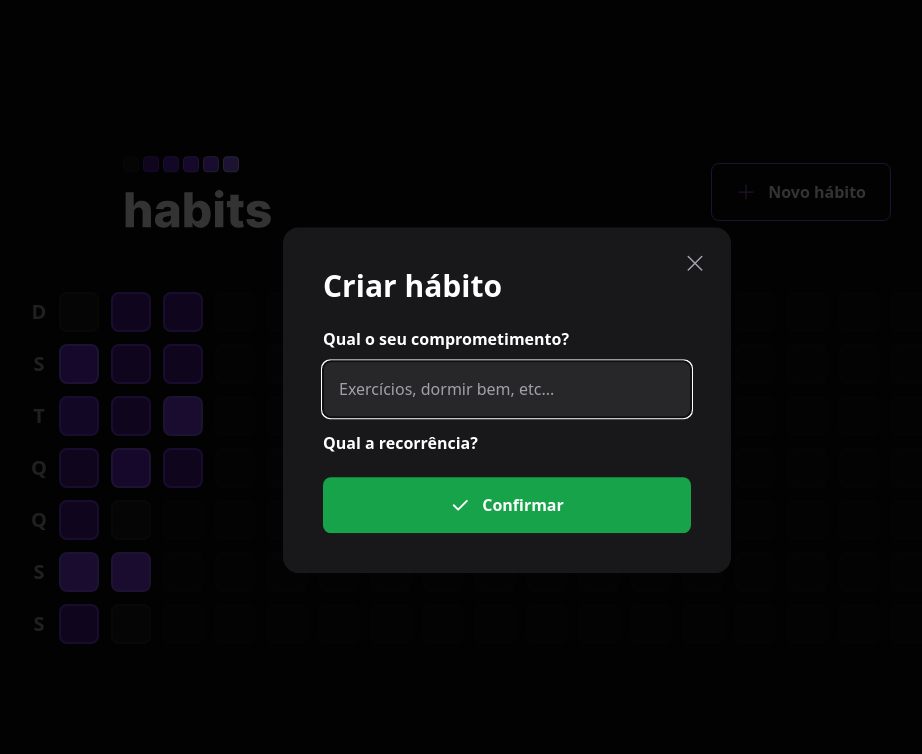
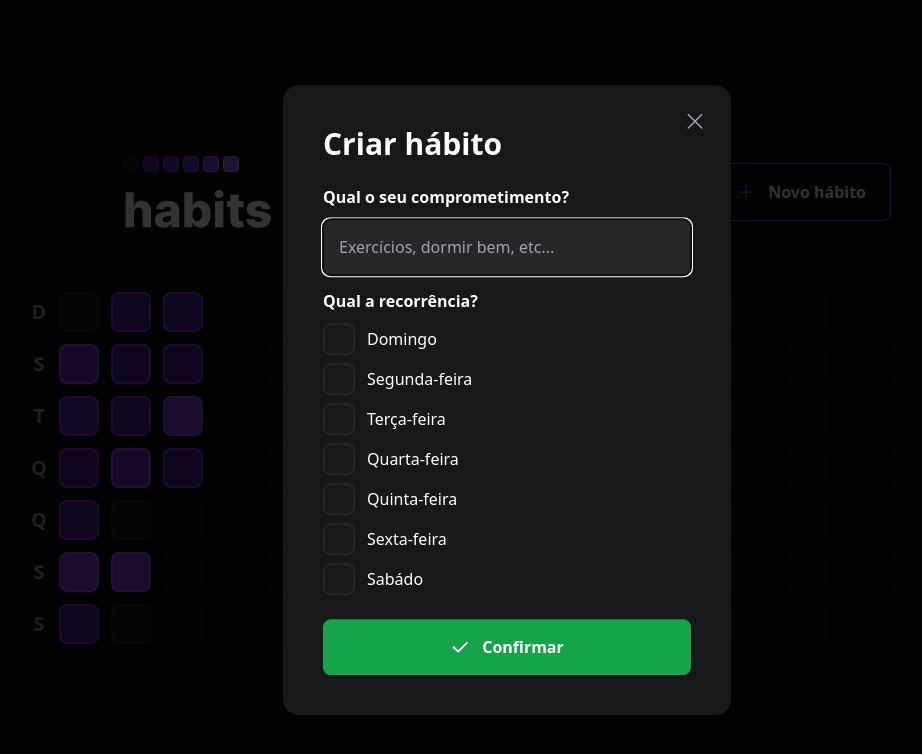
Before and after one commit to guilhermematos13/habits-project, a React (Vite) app in the folder web/: page / in a window 1280 px wide. Both pictures are taken after a click on the button "Novo hábito". Shown: the top 754 px of the page, without its empty margins (133-1055 px from the left). Built offline with nearby package versions, Linux system fonts and the light colour scheme.

Commit message:
feat: finish new habit form modal

```diff
--- a/web/src/components/NewHabitForm.tsx
+++ b/web/src/components/NewHabitForm.tsx
@@ -1,4 +1,15 @@
 import { Check } from "phosphor-react";
+import * as Checkbox from "@radix-ui/react-checkbox";
+
+const availableWeekDays = [
+  "Domingo",
+  "Segunda-feira",
+  "Terça-feira",
+  "Quarta-feira",
+  "Quinta-feira",
+  "Sexta-feira",
+  "Sabádo",
+];
 
 export function NewHabitForm() {
   return (
@@ -19,6 +30,25 @@
         Qual a recorrência?
       </label>
 
+      <div className="flex flex-col gap-2 mt-3">
+        {availableWeekDays.map((weekDay) => {
+          return (
+            <Checkbox.Root
+              key={weekDay}
+              className="flex items-center gap-3 group"
+            >
+              <div className="h-8 w-8 rounded-lg flex items-center justify-center bg-zinc-900 border-2 border-zinc-800 group-data-[state=checked]:bg-green-500 group-data-[state=checked]:border-green-500">
+                <Checkbox.Indicator>
+                  <Check size={20} className="text-white" />
+                </Checkbox.Indicator>
+              </div>
+
+              <span className="text-white leading-tight">{weekDay}</span>
+            </Checkbox.Root>
+          );
+        })}
+      </div>
+
       <button
         type="submit"
         className="mt-6 rounded-lg p-4 flex items-center justify-center gap-3 font-semibold bg-green-600 hover:bg-green-500"
```
